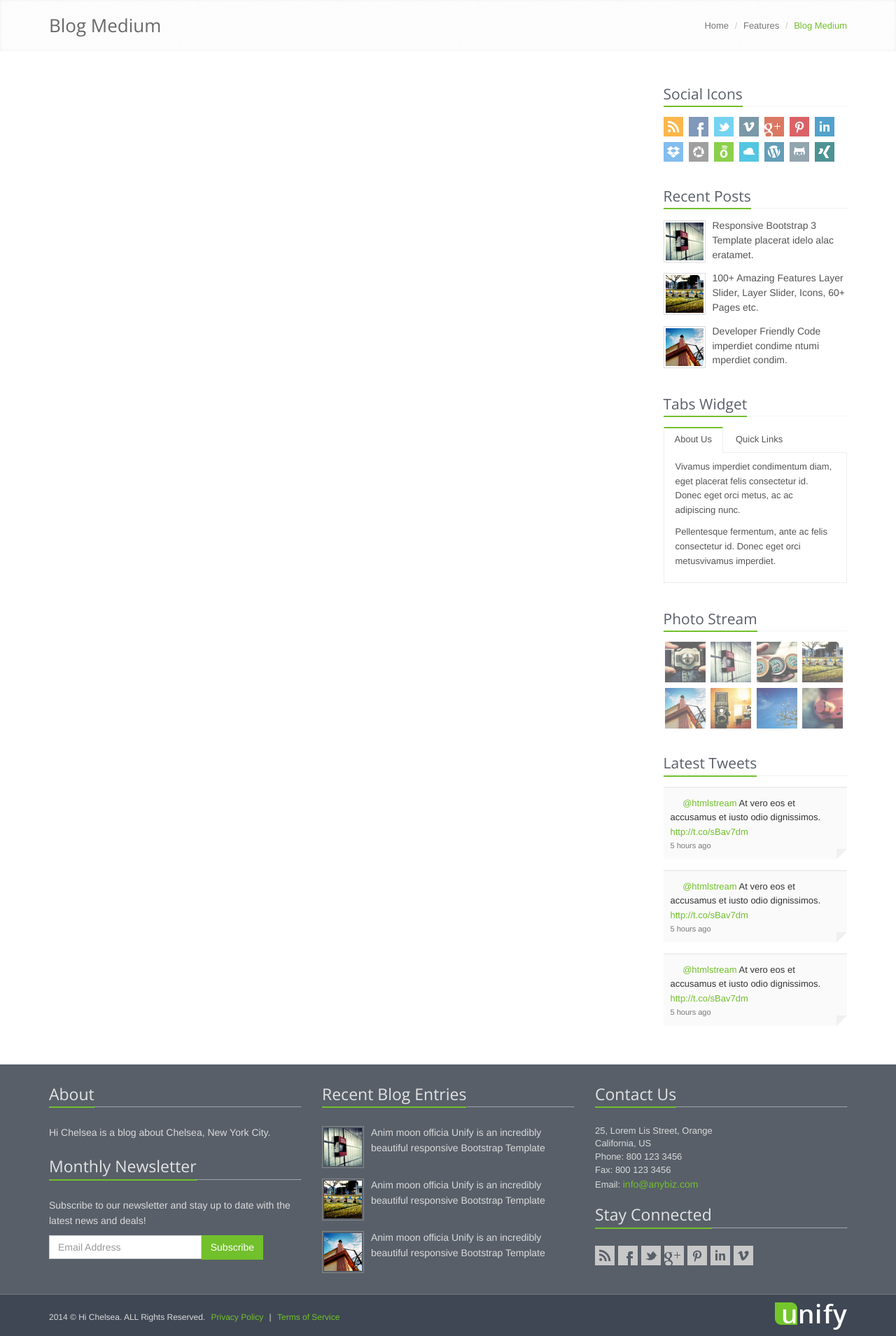
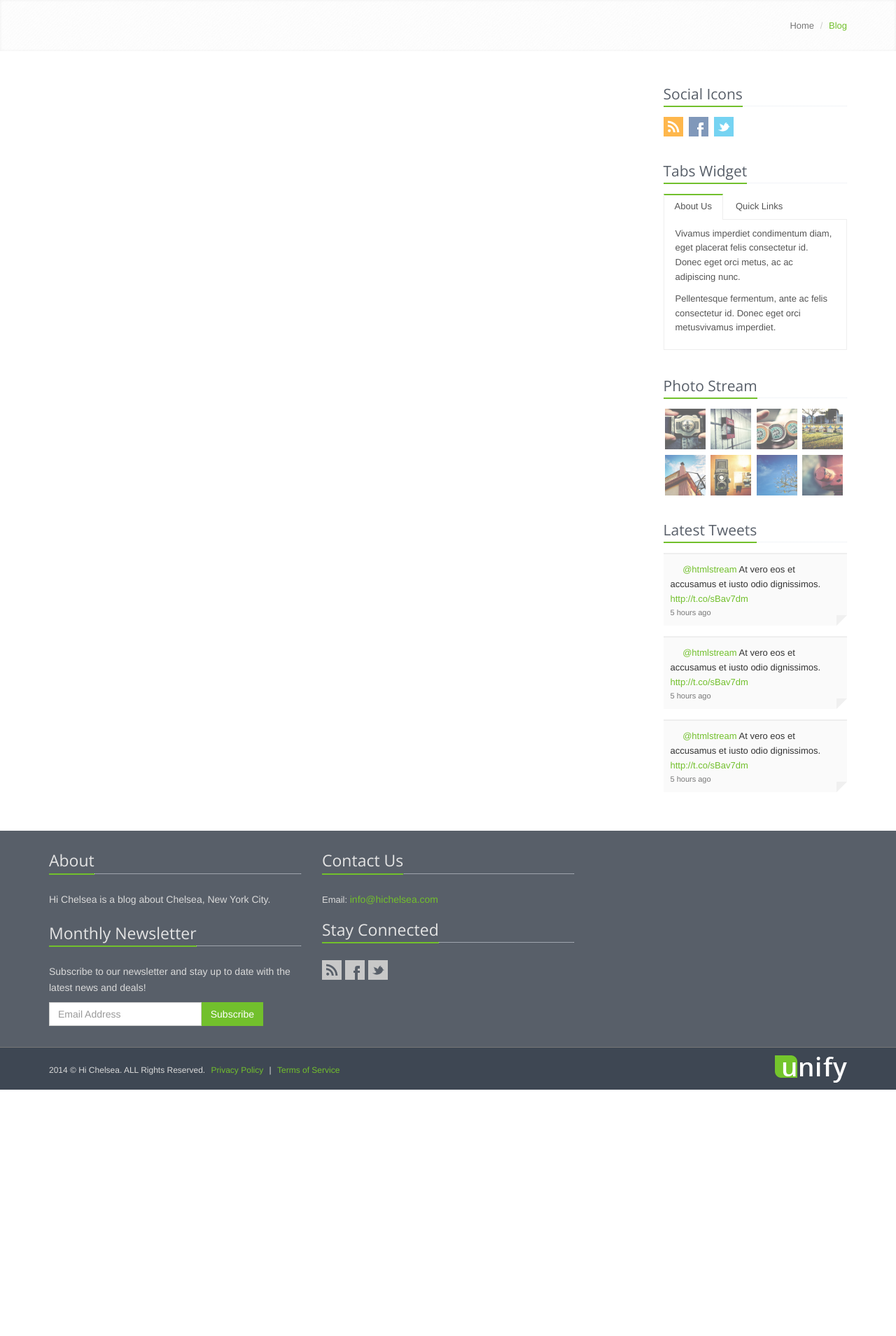
Before and after one commit to enterstudio/chelsea, a Django app: template blog/templates/base.html in a window 1280 px wide. Shown: the part 60-1969 px from the top of the page at 70% size. After the commit the page ends 1617 px from the top, so only its background shows below. Run offline with Django 3.2, Linux system fonts and the light colour scheme; the template is opened without the code that fills it: most values are stand-ins (such as "Sample title", 1, 10 or a date in 2020); some libraries are stand-ins or nearby versions; some web fonts are replaced.

Commit message:
recent posts

```diff
--- a/blog/templates/base.html
+++ b/blog/templates/base.html
@@ -10,6 +10,8 @@
     <meta name="viewport" content="width=device-width, initial-scale=1.0">
     <meta name="description" content="">
     <meta name="author" content="">
+    {% block entry_meta %}{% endblock %}
+
     <link rel="alternate" type="application/rss+xml" title="RSS" href="/feeds/latest" />
 
     <!-- CSS Global Compulsory-->
@@ -234,11 +236,10 @@
 <div class="breadcrumbs margin-bottom-40">
 
     <div class="container">
-        <h1 class="pull-left">Blog Medium</h1>
+
         <ul class="pull-right breadcrumb">
-            <li><a href="index.html">Home</a></li>
-            <li><a href="blog_medium.html">Features</a></li>
-            <li class="active">Blog Medium</li>
+            <li><a href="http://www.hichelsea.com">Home</a></li>
+            <li class="active">Blog</li>
         </ul>
     </div>
 
@@ -259,10 +260,10 @@
             <div class="magazine-sb-social margin-bottom-30">
                 <div class="headline headline-md"><h2>Social Icons</h2></div>
                 <ul class="social-icons social-icons-color">
-                    <li><a class="social_rss" data-original-title="Feed" href="blog_medium.html#"></a></li>
+                    <li><a class="social_rss" data-original-title="Feed" href="/feeds/latest/"></a></li>
                     <li><a class="social_facebook" data-original-title="Facebook" href="blog_medium.html#"></a></li>
                     <li><a class="social_twitter" data-original-title="Twitter" href="blog_medium.html#"></a></li>
-                    <li><a class="social_vimeo" data-original-title="Vimeo" href="blog_medium.html#"></a></li>
+                    {% comment %}<li><a class="social_vimeo" data-original-title="Vimeo" href="blog_medium.html#"></a></li>
                     <li><a class="social_googleplus" data-original-title="Goole Plus" href="blog_medium.html#"></a></li>
                     <li><a class="social_pintrest" data-original-title="Pinterest" href="blog_medium.html#"></a></li>
                     <li><a class="social_linkedin" data-original-title="Linkedin" href="blog_medium.html#"></a></li>
@@ -272,35 +273,14 @@
                     <li><a class="social_jolicloud" data-original-title="Jolicloud" href="blog_medium.html#"></a></li>
                     <li><a class="social_wordpress" data-original-title="Wordpress" href="blog_medium.html#"></a></li>
                     <li><a class="social_github" data-original-title="Github" href="blog_medium.html#"></a></li>
-                    <li><a class="social_xing" data-original-title="Xing" href="blog_medium.html#"></a></li>
+                    <li><a class="social_xing" data-original-title="Xing" href="blog_medium.html#"></a></li>{% endcomment %}
                 </ul>
                 <div class="clearfix"></div>
             </div>
             <!-- End Social Icons -->
 
-            <!-- Posts -->
-            <div class="posts margin-bottom-40">
-                <div class="headline headline-md"><h2>Recent Posts</h2></div>
-                <dl class="dl-horizontal">
-                    <dt><a href="blog_medium.html#"><img src="/static/blog/img/sliders/elastislide/6.jpg" alt="" /></a></dt>
-                    <dd>
-                        <p><a href="blog_medium.html#">Responsive Bootstrap 3 Template placerat idelo alac eratamet.</a></p>
-                    </dd>
-                </dl>
-                <dl class="dl-horizontal">
-                    <dt><a href="blog_medium.html#"><img src="/static/blog/img/sliders/elastislide/10.jpg" alt="" /></a></dt>
-                    <dd>
-                        <p><a href="blog_medium.html#">100+ Amazing Features Layer Slider, Layer Slider, Icons, 60+ Pages etc.</a></p>
-                    </dd>
-                </dl>
-                <dl class="dl-horizontal">
-                    <dt><a href="blog_medium.html#"><img src="/static/blog/img/sliders/elastislide/11.jpg" alt="" /></a></dt>
-                    <dd>
-                        <p><a href="blog_medium.html#">Developer Friendly Code imperdiet condime ntumi mperdiet condim.</a></p>
-                    </dd>
-                </dl>
-            </div><!--/posts-->
-            <!-- End Posts -->
+            {% block recent_posts %}{% endblock %}
+
 
         	<!-- Tabs Widget -->
         	<div class="headline headline-md"><h2>Tabs Widget</h2></div>
@@ -406,7 +386,7 @@
                     </div><!-- /input-group -->
                 </form>
             </div><!--/col-md-4-->
-
+            {% comment %}
             <div class="col-md-4 md-margin-bottom-40">
                 <div class="posts">
                     <div class="headline"><h2>Recent Blog Entries</h2></div>
@@ -430,28 +410,23 @@
                     </dl>
                 </div>
             </div><!--/col-md-4-->
+            {% endcomment %}
 
             <div class="col-md-4">
                 <!-- Monthly Newsletter -->
                 <div class="headline"><h2>Contact Us</h2></div>
                 <address class="md-margin-bottom-40">
-                    25, Lorem Lis Street, Orange <br />
-                    California, US <br />
-                    Phone: 800 123 3456 <br />
-                    Fax: 800 123 3456 <br />
-                    Email: <a href="mailto:info@anybiz.com" class="">info@anybiz.com</a>
+
+                    Email: <a href="mailto:info@hichelsea.com" class="">info@hichelsea.com</a>
                 </address>
 
                 <!-- Stay Connected -->
                 <div class="headline"><h2>Stay Connected</h2></div>
                 <ul class="social-icons">
-                    <li><a href="blog_medium.html#" data-original-title="Feed" class="social_rss"></a></li>
+                    <li><a href="/feed/latest" data-original-title="Feed" class="social_rss"></a></li>
                     <li><a href="blog_medium.html#" data-original-title="Facebook" class="social_facebook"></a></li>
                     <li><a href="blog_medium.html#" data-original-title="Twitter" class="social_twitter"></a></li>
-                    <li><a href="blog_medium.html#" data-original-title="Goole Plus" class="social_googleplus"></a></li>
-                    <li><a href="blog_medium.html#" data-original-title="Pinterest" class="social_pintrest"></a></li>
-                    <li><a href="blog_medium.html#" data-original-title="Linkedin" class="social_linkedin"></a></li>
-                    <li><a href="blog_medium.html#" data-original-title="Vimeo" class="social_vimeo"></a></li>
+
                 </ul>
             </div><!--/col-md-4-->
         </div><!--/row-->
--- a/blog/views.py
+++ b/blog/views.py
@@ -38,6 +38,7 @@ def index(request):
 def view_post(request, slug, year, month,):
 
     post = get_object_or_404(Blog, slug=slug)
+
     try:
         nextPost = post.get_next_by_display_date()
     except:
@@ -52,6 +53,7 @@ def view_post(request, slug, year, month,):
         'post': post,
         'nextPost' : nextPost,
         'previousPost' : previousPost,
+        'recentPosts' : Blog.objects.filter(status='published').order_by('-display_date')[:3],
         'baseContainerClasses' : ['blog_page','blog_item']
     }
     return render_to_response('blog_entry.html', template_data)
```
Also changed, not shown: blog/templates/blog_entry.html (+31 -2 lines).
